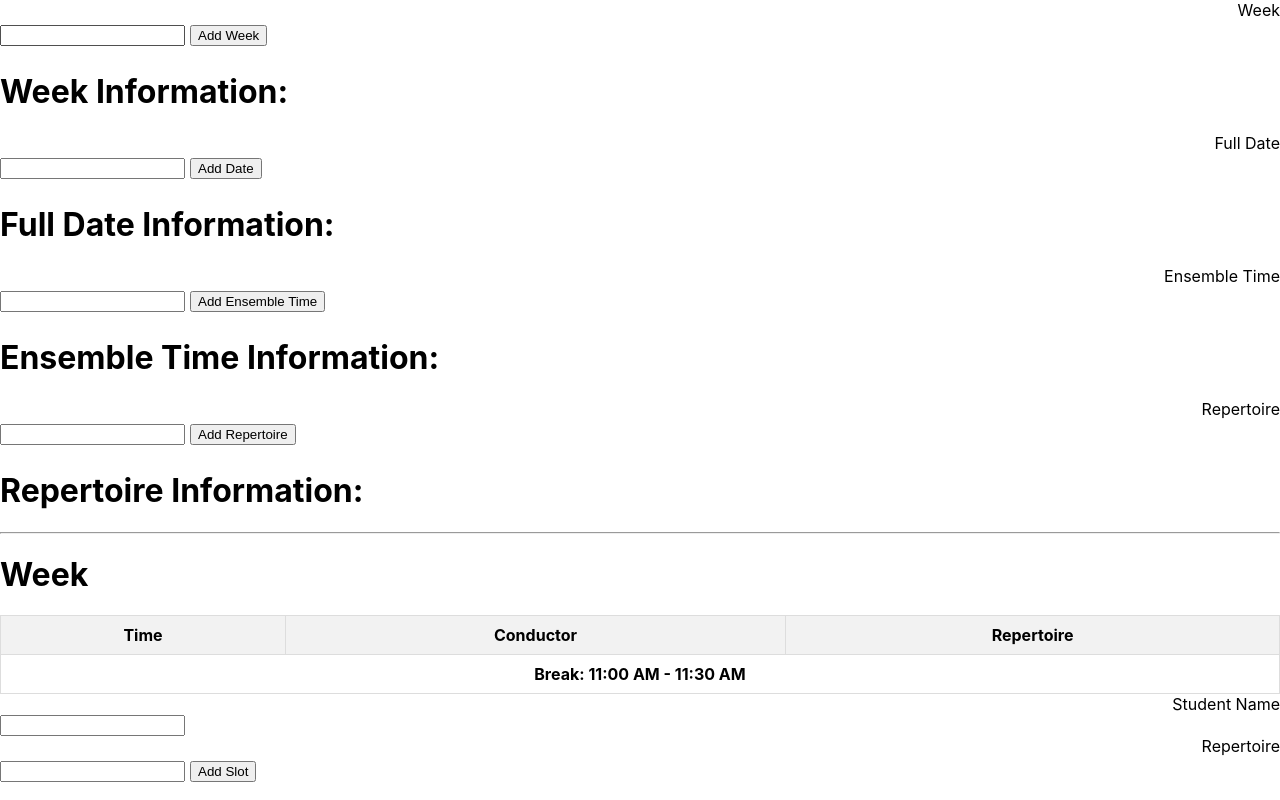
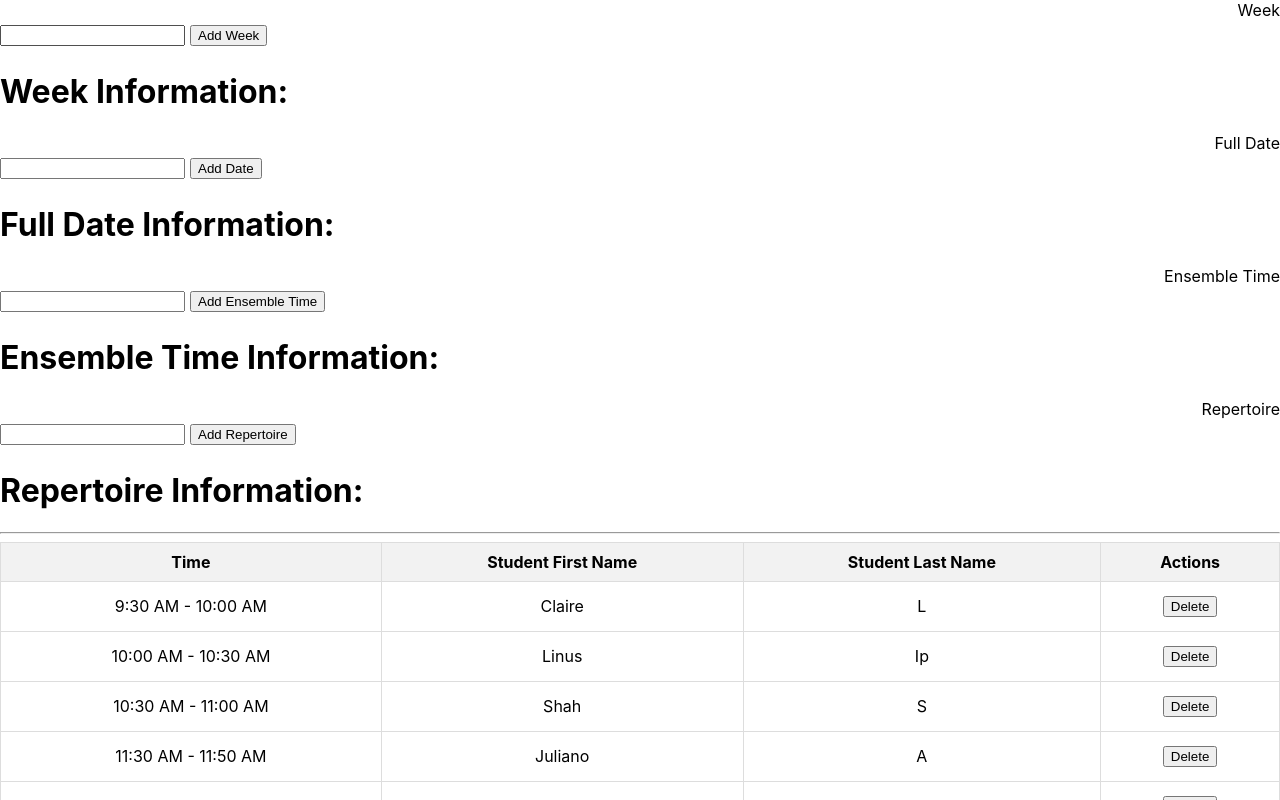
Before and after one commit to violin87/Schedule-Project, a React (Create React App) app: page / in a window 1280 px wide. Shown: the top 800 px of the page. Built offline with nearby package versions, Linux system fonts and the light colour scheme.

Commit message:
New Changes for table

```diff
--- a/src/dynamicTiming.js
+++ /dev/null
@@ -1,64 +0,0 @@
-export default function generateDynamicSlots(slotCount) {
-  const morningSlots = [];
-  const afternoonSlots = [];
-
-  // Define the time blocks
-  const startTimeMorning = new Date("2023-01-01 08:30");
-  const endTimeMorning = new Date("2023-01-01 11:00");
-  const breakStartTime = new Date("2023-01-01 11:00");
-  const breakEndTime = new Date("2023-01-01 11:30");
-  const startTimeAfternoon = new Date("2023-01-01 11:30");
-  const endTimeAfternoon = new Date("2023-01-01 12:30");
-
-  // Calculate the total time in minutes excluding the break
-  const totalAvailableTime = ((breakStartTime - startTimeMorning) + (endTimeAfternoon - breakEndTime)) / 60000; // in minutes
-
-  // Calculate the slot duration based on the number of students (slotCount)
-  const slotDuration = totalAvailableTime / slotCount;
-
-  // Generate morning slots (before 11:00 AM)
-  let currentTime = new Date(startTimeMorning);
-
-  for (let i = 0; i < slotCount; i++) {
-    let slotEndTime = new Date(currentTime);
-    slotEndTime.setMinutes(slotEndTime.getMinutes() + slotDuration);
-
-    // Check if the slot end time is during or past the break
-    if (slotEndTime > breakStartTime) {
-      // Move to the afternoon slot generation
-      break;
-    }
-
-    // Add the slot to the morningSlots array
-    morningSlots.push({
-      start: currentTime.toLocaleTimeString([], { hour: '2-digit', minute: '2-digit' }),
-      end: slotEndTime.toLocaleTimeString([], { hour: '2-digit', minute: '2-digit' })
-    });
-
-    // Move the current time to the next slot
-    currentTime = slotEndTime;
-  }
-
-  // Generate afternoon slots (after the break)
-  currentTime = new Date(startTimeAfternoon);
-  while (morningSlots.length + afternoonSlots.length < slotCount) {
-    let slotEndTime = new Date(currentTime);
-    slotEndTime.setMinutes(slotEndTime.getMinutes() + slotDuration);
-
-    // Stop if the end time exceeds 12:30 PM
-    if (slotEndTime > endTimeAfternoon) {
-      break;
-    }
-
-    // Add the slot to the afternoonSlots array
-    afternoonSlots.push({
-      start: currentTime.toLocaleTimeString([], { hour: '2-digit', minute: '2-digit' }),
-      end: slotEndTime.toLocaleTimeString([], { hour: '2-digit', minute: '2-digit' })
-    });
-
-    // Move the current time to the next slot
-    currentTime = slotEndTime;
-  }
-
-  return { morningSlots, afternoonSlots };
-}
--- a/src/table.js
+++ b/src/table.js
@@ -1,350 +1,158 @@
 import React, { useState, useEffect } from 'react';
-import generateDynamicSlots from './dynamicTiming'; // Adjust the path as needed
 
-function Table() {
-  const breakSlot = {
-    start: '11:00 AM',
-    end: '11:30 AM',
-    isBreak: true, // Flag as break
+const StudentTable = () => {
+  const [students, setStudents] = useState([
+    { firstName: 'Claire', lastName: 'L' },
+    { firstName: 'Linus', lastName: 'Ip' },
+    { firstName: 'Shah', lastName: 'S' },
+    { firstName: 'Juliano', lastName: 'A' },
+    { firstName: 'Ice', lastName: 'B' },
+    { firstName: 'Yoav', lastName: 'T' }
+  ]);
+
+  const [timeSlots, setTimeSlots] = useState([]);
+  const [firstName, setFirstName] = useState('');
+  const [lastName, setLastName] = useState('');
+  const [showForm, setShowForm] = useState(false);
+
+  // Effect to calculate time slots whenever the student list changes
+  useEffect(() => {
+    updateSchedule();
+  }, [students]);
+
+  const updateSchedule = () => {
+    const startTimeBeforeBreak = 9.5; // 9:30 AM
+    const breakStart = 11; // 11:00 AM
+    const breakEnd = 11.5; // 11:30 AM
+    const endTimeAfterBreak = 12.5; // 12:30 PM
+
+    const numStudents = students.length;
+    if (numStudents === 0) return;
+
+    const totalTimeBeforeBreak = (breakStart - startTimeBeforeBreak) * 60;
+    const totalTimeAfterBreak = (endTimeAfterBreak - breakEnd) * 60;
+
+    const numStudentsBeforeBreak = Math.ceil(numStudents / 2);
+    const numStudentsAfterBreak = numStudents - numStudentsBeforeBreak;
+
+    let remainingMinutesBeforeBreak = totalTimeBeforeBreak % numStudentsBeforeBreak;
+    let remainingMinutesAfterBreak = totalTimeAfterBreak % numStudentsAfterBreak;
+
+    const minutesPerStudentBeforeBreak = Math.floor(totalTimeBeforeBreak / numStudentsBeforeBreak);
+    const minutesPerStudentAfterBreak = Math.floor(totalTimeAfterBreak / numStudentsAfterBreak);
+
+    let currentTime = startTimeBeforeBreak;
+    const newTimeSlots = [];
+
+    // Time slots before the break
+    for (let i = 0; i < numStudentsBeforeBreak; i++) {
+      let adjustedMinutes = minutesPerStudentBeforeBreak;
+      if (remainingMinutesBeforeBreak > 0) {
+        adjustedMinutes += 1;
+        remainingMinutesBeforeBreak--;
+      }
+
+      const startTimeString = formatTime(currentTime);
+      currentTime += adjustedMinutes / 60;
+      const endTimeString = formatTime(currentTime);
+
+      newTimeSlots.push(`${startTimeString} - ${endTimeString}`);
+    }
+
+    // Skip the break
+    currentTime = breakEnd;
+
+    // Time slots after the break
+    for (let i = numStudentsBeforeBreak; i < numStudents; i++) {
+      let adjustedMinutes = minutesPerStudentAfterBreak;
+      if (remainingMinutesAfterBreak > 0) {
+        adjustedMinutes += 1;
+        remainingMinutesAfterBreak--;
+      }
+
+      const startTimeString = formatTime(currentTime);
+      currentTime += adjustedMinutes / 60;
+      const endTimeString = formatTime(currentTime);
+
+      newTimeSlots.push(`${startTimeString} - ${endTimeString}`);
+    }
+
+    setTimeSlots(newTimeSlots);
   };
 
-  const [nameData, setNameData] = useState('');
-  const [repData, setRepData] = useState('');
-  const [studentsName, setStudentsName] = useState([]);
-  const [studentRepertoire, setStudentRepertoire] = useState([]);
-  const [slots, setSlots] = useState([breakSlot]);
-
-  // Effect to initialize or update slots on studentsName change
-  useEffect(() => {
-    if (studentsName.length >= 0) {
-      const { morningSlots, afternoonSlots } = generateDynamicSlots(studentsName.length);
-      setSlots([...morningSlots, breakSlot, ...afternoonSlots]);
-    }
-  }, [studentsName, studentRepertoire]); // Re-run the effect when studentsName updates
-
-  const handleNameEvent = (e) => {
-    setNameData(e.target.value);
+  const formatTime = (decimalTime) => {
+    const hours = Math.floor(decimalTime);
+    const minutes = Math.round((decimalTime - hours) * 60);
+    const ampm = hours >= 12 ? 'PM' : 'AM';
+    const formattedHours = hours % 12 || 12;
+    const formattedMinutes = minutes < 10 ? '0' + minutes : minutes;
+    return `${formattedHours}:${formattedMinutes} ${ampm}`;
   };
 
-  const handleRepEvent = (e) => {
-    setRepData(e.target.value);
+  const deleteStudent = (index) => {
+    const updatedStudents = students.filter((_, i) => i !== index);
+    setStudents(updatedStudents);
   };
 
-  const handleAddSlot = () => {
-    if (nameData && repData) {
-      // Update the student names and repertoires
-      const newStudents = [...studentsName, nameData];
-      const newRepertoire = [...studentRepertoire, repData];
-
-      // Update state with new values
-      setStudentsName(newStudents);
-      setStudentRepertoire(newRepertoire);
-
-      // Clear the input fields
-      setNameData('');
-      setRepData('');
+  const addStudent = () => {
+    if (firstName && lastName) {
+      setStudents([...students, { firstName, lastName }]);
+      setFirstName('');
+      setLastName('');
+      setShowForm(false);
     } else {
-      alert('Please enter both a name and a repertoire.');
+      alert('Please enter both first and last names.');
     }
   };
 
   return (
     <div>
-      <h1>Week {}</h1>
-
       <table>
+        <thead>
+          <tr>
+            <th>Time</th>
+            <th>Student First Name</th>
+            <th>Student Last Name</th>
+            <th>Actions</th>
+          </tr>
+        </thead>
         <tbody>
-          <tr>
-            <th className='time'>Time</th>
-            <th className='name'>Conductor</th>
-            <th className='repertoire'>Repertoire</th>
-          </tr>
-
-          {slots.map((slot, index) => (
+          {students.map((student, index) => (
             <tr key={index}>
-              {slot.isBreak ? (
-                <td colSpan="3" style={{ textAlign: 'center', fontWeight: 'bold' }}>
-                  Break: {slot.start} - {slot.end}
-                </td>
-              ) : (
-                <>
-                  <td>{slot.start} - {slot.end}</td> {/* Display slot time */}
-                  <td>{studentsName[index] || 'No Name'}</td> {/* Match time with corresponding name */}
-                  <td>{studentRepertoire[index] || 'No Repertoire'}</td>
-                </>
-              )}
+              <td>{timeSlots[index]}</td>
+              <td>{student.firstName}</td>
+              <td>{student.lastName}</td>
+              <td><button onClick={() => deleteStudent(index)}>Delete</button></td>
             </tr>
           ))}
+          <tr>
+            <td colSpan="4" style={{ textAlign: 'center', fontWeight: 'bold' }}>Break: 11:00 AM - 11:30 AM</td>
+          </tr>
         </tbody>
       </table>
 
-      <label htmlFor='name'>Student Name</label>
-      <input
-        id='name'
-        className='name'
-        value={nameData}
-        onChange={handleNameEvent}
-      />
-
-      <label htmlFor='repertoire'>Repertoire</label>
-      <input
-        id='repertoire'
-        className='repertoire'
-        value={repData}
-        onChange={handleRepEvent}
-      />
-
-      <button onClick={handleAddSlot}>Add Slot</button>
+      {showForm ? (
+        <div>
+          <input
+            type="text"
+            placeholder="First Name"
+            value={firstName}
+            onChange={(e) => setFirstName(e.target.value)}
+          />
+          <input
+            type="text"
+            placeholder="Last Name"
+            value={lastName}
+            onChange={(e) => setLastName(e.target.value)}
+          />
+          <button onClick={addStudent}>Add Student</button>
+          <button onClick={() => setShowForm(false)}>Cancel</button>
+        </div>
+      ) : (
+        <button onClick={() => setShowForm(true)}>Add Student</button>
+      )}
     </div>
   );
-}
+};
 
-export default Table;
-
-
-
-
-
-
-
-
-
-
-
-
-
-
-
-
-
-
-
-
-
-
-
-
-
-
-
-
-
-
-
-
-
-// import React, { useState } from 'react';
-// import generateDynamicSlots from './dynamicTiming'; // Adjust the path as needed
-
-// function Table() {
-//   const [nameData, setNameData] = useState('');
-//   const [repData, setRepData] = useState('');
-//   const [studentsTime, setStudentsTimeTable] = useState([]);
-//   const [studentsName, setStudentsName] = useState([]);
-//   const [studentRepertoire, setStudentRepertoire] = useState([]);
-//   const [slots, setSlots] = useState([]);
-
-//   const handleNameEvent = (e) => {
-//     setNameData(e.target.value);
-//   };
-
-//   const handleRepEvent = (e) => {
-//     setRepData(e.target.value);
-//   };
-
-//   const handleDataTable = () => {
-//     const totalStudents = studentsName.length + 1; // Including the current one being added
-//     const generatedSlots = generateDynamicSlots(totalStudents); // Pass the number of students
-//     setSlots(generatedSlots);
-//     setNameData('');
-//     setRepData('');
-//   };
-
-//   const handleStudentNameTable = () => {
-//     setStudentsName([...studentsName, nameData]);
-//     setNameData('');
-//   };
-
-//   const handleStudentRepertoireTable = () => {
-//     setStudentRepertoire([...studentRepertoire, repData]);
-//     setRepData('');
-//   };
-
-//   return (
-//     <div>
-//       <h1>Week {}</h1>
-
-//       <table>
-//         <tbody>
-//           <tr>
-//             <th className='time'>Time</th>
-//             <th className='name'>Conductor</th>
-//             <th className='repertoire'>Repertoire</th>
-//           </tr>
-
-//           {slots.map((slot, index) => (
-//             <tr key={index}>
-//               {slot.isBreak ? (
-//                 <td colSpan="3" style={{ textAlign: 'center', fontWeight: 'bold' }}>Break: {slot.start} - {slot.end}</td>
-//               ) : (
-//                 <>
-//                   <td>{slot.start} - {slot.end}</td> {/* Display slot time */}
-//                   <td>{studentsName[index] || 'No Name'}</td> {/* Match time with corresponding name */}
-//                   <td>{studentRepertoire[index] || 'No Repertoire'}</td>
-//                 </>
-//               )}
-//             </tr>
-//           ))}
-//         </tbody>
-//       </table>
-
-
-//       <label id='name' name='name'></label>
-//       <input
-//         id='name'
-//         className='name'
-//         value={nameData}
-//         onChange={handleNameEvent}
-//       />
-//       <button onClick={handleStudentNameTable}>Add Name</button>
-
-//       <label id='repertoire' name='repertoire'></label>
-//       <input
-//         id='repertoire'
-//         className='repertoire'
-//         value={repData}
-//         onChange={handleRepEvent}
-//       />
-//       <button onClick={handleStudentRepertoireTable}>Add Repertoire</button>
-//     </div>
-//   );
-// }
-
-// export default Table;
-
-
-
-
-
-
-
-
-
-
-
-
-
-
-
-
-
-
-
-
-
-
-
-
-
-
-
-
-
-
-
-
-// import React from 'react'
-// import { useState } from 'react'
-
-
-// function Table () {
-
-
-
-// const [data, setData] = useState('')
-// const [studentsTime, setStudentsTimeTable] = useState([])
-// const [studentsName, setStudentsName] = useState([])
-
-
-// const handleDataEvent = (e) => {
-
-
-//      setData(e.target.value)
-//  }
-
-
-//  const handleDataTable = () => {
-
-//       setStudentsTimeTable([...studentsTime, data])
-//       setData('')
-
-//  }
-
-//  const handleStudentNameTable = () => {
-
-//      setStudentsName([...studentsName, data])
-//      setData('')
-
-//  }
-
-//       return (
-
-//     <div>
-
-//       <h1> Week {}</h1>
-//       <h1> {}</h1>
-//       <h1>  </h1>
-//       <h1>  </h1>
-
-//      <table>
-//         <tbody>
-//         <tr>
-//         <th className = 'time'>  Time</th>
-//         <th className = 'name'> Conductor</th>
-//         <th className='program'> Excerpt </th>
-//        </tr>
-
-
-//      {/* Table Info */}
-
-//         {studentsTime.map((studentTime, time) => (   //check with week about Index
-
-
-//               <tr key={time}>
-//               <td>{studentTime}</td>
-
-//          </tr>
-//       ))}
-// {/*
-//       Student infor in the table */}
-
-//       {studentsName.map((studentName, name) => {
-
-//         <tr key = {name}>
-//         <td> {studentName} </td>
-
-//         </tr>
-
-
-
-//       })}
-//     </tbody>
-//   </table>
-
-//   <label id = 'time' name =  'time'>Student Time  </label>
-//   <input id = 'time' className='time'  value = {data} onChange = {handleDataEvent}></input>
-//  <button onClick={handleDataTable}> Add Time </button>
-
-//  <label id = 'name' name =  'name'> Student Name </label>
-//   <input id = 'name' className='name'  value = {data} onChange = {handleDataEvent}></input>
-//  <button onClick={handleStudentNameTable}> Add Name </button>
-
-
-//     </div>
-
-//      )
-
-// }
-
-
-// export default Table
+export default StudentTable;
```
Also changed, not shown: src/Information.js (+0 -130 lines).
